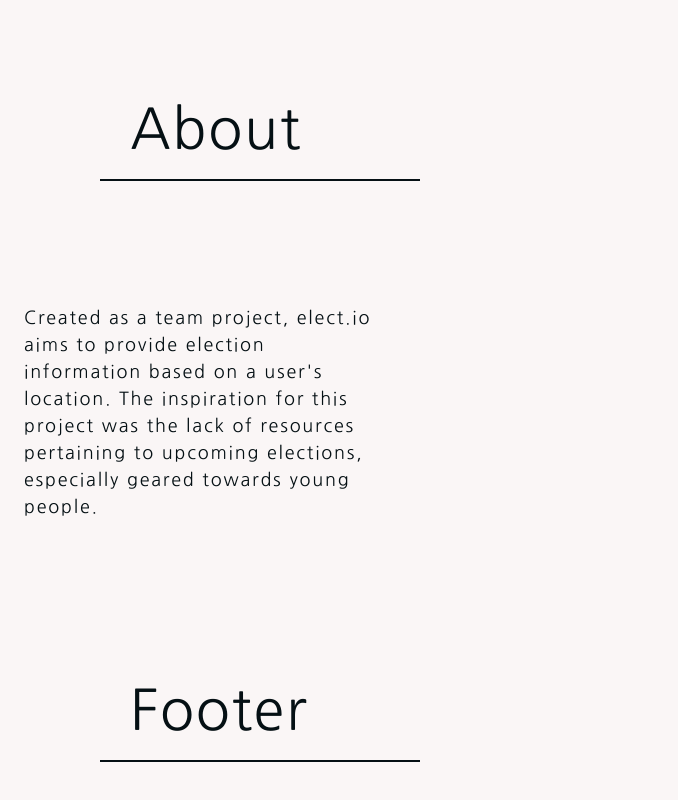
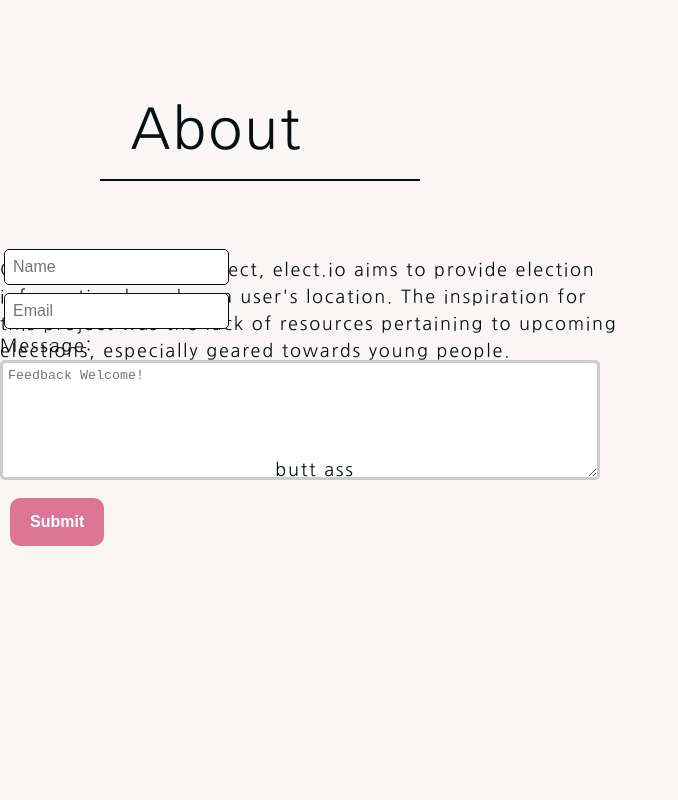
Before and after one commit to nrenner0211/elect.io, a React (Create React App) app in the folder client/: page /about in a window 1280 px wide. Shown: the part 1176-1976 px from the top of the page, without its empty margins (0-678 px from the left). After the commit the page ends 1752 px from the top, so only its background shows below. Built offline with nearby package versions, Linux system fonts and the light colour scheme.

Commit message:
functional commit before implementing MUI

```diff
--- a/client/src/App.js
+++ b/client/src/App.js
@@ -9,13 +9,12 @@ import {
 import { setContext } from '@apollo/client/link/context';
 
 // components
-// import Contact from "./components/Contact";
+// import Contact from './components/Contact';
 import Nav from './components/Nav';
 import Footer from './components/Footer';
 import Hero from './components/Hero';
 
 // pages
-import Contact from './pages/Contact';
 import About from './pages/About';
 import Home from './pages/Home';
 import Login from './pages/Login';
@@ -51,7 +50,6 @@ function App() {
 
             <Routes>
               <Route path='/' element={<Home />} />
-              <Route path="/contact" element={<Contact />} />
               <Route path='/about' element={<About />} />
               <Route path='/login' element={<Login />} />
               <Route path='/signup' element={<Signup />} />
--- a/client/src/pages/Contact.js
+++ b/client/src/components/Contact/index.js
@@ -1,5 +1,5 @@
 import React, { useState } from 'react';
-import { validateEmail } from '../utils/helpers';
+import { validateEmail } from '../../utils/helpers';
 
 function Contact() {
   const [formState, setFormState] = useState({ name: '', email: '', message: '' });
@@ -35,8 +35,8 @@ function Contact() {
   return (
     <section>
 
-    <h1 id="contact" className='intro'>Contact</h1>
-    <div className='center'>
+    {/* <h1 id="contact" className='intro'>Contact</h1> */}
+
 
         <form id="contact-form" onSubmit={handleSubmit}>
 
@@ -61,7 +61,7 @@ function Contact() {
             <button data-testid="button" type="submit">Submit</button>
         </form>
 
-    </div>
+
 
     </section>
   );
--- a/client/src/components/Footer/index.js
+++ b/client/src/components/Footer/index.js
@@ -1,14 +1,22 @@
 import React from 'react';
-
+import Contact from '../Contact';
 
 
 function Footer () {
     return(
         <section className='my-5'>
-            <h1 id='footer' className='intro'>Footer</h1>
+            {/* <h1 id='footer' className='intro'>More</h1> */}
 
-            <div className='card'>
+            <div className='grid-container'>
+                <div class="grid-item">
+                    <Contact></Contact>
+                </div>
+            </div>
 
+            <div className='grid-container'>
+                <div class="grid-item">
+                    butt ass
+                </div>
             </div>
 
         </section>
--- a/client/src/components/Nav/index.js
+++ b/client/src/components/Nav/index.js
@@ -23,7 +23,9 @@ function Nav() {
                     </li>
                     <li className='mx-2'>
                         <Link to='/About'>
-                            About
+                            <a href='#about'>
+                                About
+                            </a>
                         </Link>
                     </li>
                     <li className='mx-2'>
@@ -34,11 +36,6 @@ function Nav() {
                     <li className='mx-2'>
                         <Link to='/Signup'>
                             Signup
-                        </Link>
-                    </li>
-                    <li className='mx-2'>
-                        <Link to='/Contact'>
-                            Contact
                         </Link>
                     </li>
                     <li className='mx-2'>
--- a/client/src/index.css
+++ b/client/src/index.css
@@ -176,10 +176,17 @@ textarea {
 	padding: 5px;
 }
 
-.App-logo {
-  height: 4vmin;
+.card {
+  padding: 3vh;
+  width: 50vh;
 }
 
+.cardTitle {
+  font-family: 'Nunito', sans-serif;
+  padding: 10px;
+  font-size: 3vh;
+  cursor: pointer;
+}
 .center {
   display:flex;
   align-items: center;
@@ -193,9 +200,30 @@ textarea {
   margin-right: auto;
 }
 
+.favicon {
+  cursor: pointer;
+  padding: 2vh 0vh 0vh 2vh;
+}
+
+.flex-end {
+  justify-content: flex-end;
+}
+
 .flex-row {
   display: flex;
   flex-wrap: wrap;
+}
+
+.grid-container {
+  display: grid;
+  grid-template-columns: 1fr 1fr;
+  grid-auto-rows: 60px;
+  grid-gap: 20px;
+}
+.grid-item {
+  display: flex;
+  align-items: center;
+  justify-content: center;
 }
 
 .hero {
@@ -204,44 +232,6 @@ textarea {
   width: 100%;
   cursor: pointer;
   border-bottom: 4px solid var(--darker);
-}
-
-.screenshot {
-  margin: auto;
-  border: solid 2px var(--secondary);
-  border-radius: 5vh;
-}
-
-.screenshot:hover {
-  border: solid 2px var(--tertiary);
-  transition: .2s;
-}
-
-.space-between {
-  justify-content: space-between;
-}
-
-.subtitle {
-  color: #c9cfcb;
-}
-
-/* .transition {
-  font-size: 2vh;
-}
-
-.transition:hover {
-  background-color: var(--onyx);
-  transform: scale(1.5);
-  transition: 1s;
-} */
-
-.favicon {
-  cursor: pointer;
-  padding: 2vh 0vh 0vh 2vh;
-}
-
-.flex-end {
-  justify-content: flex-end;
 }
 
 .mx-1 {
@@ -289,17 +279,36 @@ textarea {
   padding-bottom: var(--spacing-two);
 }
 
-.card {
-  padding: 3vh;
-  width: 50vh;
+.screenshot {
+  margin: auto;
+  border: solid 2px var(--secondary);
+  border-radius: 5vh;
 }
 
-.cardTitle {
-  font-family: 'Nunito', sans-serif;
-  padding: 10px;
-  font-size: 3vh;
-  cursor: pointer;
+.screenshot:hover {
+  border: solid 2px var(--tertiary);
+  transition: .2s;
 }
+
+.space-between {
+  justify-content: space-between;
+}
+
+.subtitle {
+  color: #c9cfcb;
+}
+
+/* .transition {
+  font-size: 2vh;
+}
+
+.transition:hover {
+  background-color: var(--onyx);
+  transform: scale(1.5);
+  transition: 1s;
+} */
+
+
 
 .img-thumbnail {
   width: auto;
--- a/client/src/pages/About.js
+++ b/client/src/pages/About.js
@@ -3,9 +3,11 @@ import React from "react";
 const About = () => {
     return (
         <div className='my-5'>
-            <h1 id='footer' className='intro'>About</h1>
-            <div className='card'>
-                <div>Created as a team project, elect.io aims to provide election information based on a user's location. The inspiration for this project was the lack of resources pertaining to upcoming elections, especially geared towards young people.</div>
+            <h1 id='about' className='intro'>About</h1>
+            <div className='grid-container'>
+                <div className='grid-item'>
+                    Created as a team project, elect.io aims to provide election information based on a user's location. The inspiration for this project was the lack of resources pertaining to upcoming elections, especially geared towards young people.
+                </div>
             </div>
         </div>
     )
--- a/client/src/pages/Home.js
+++ b/client/src/pages/Home.js
@@ -10,7 +10,7 @@ const Home = () => {
             </div>
         </section>
 
-)
+    )
 }
 
 export default Home;
```
